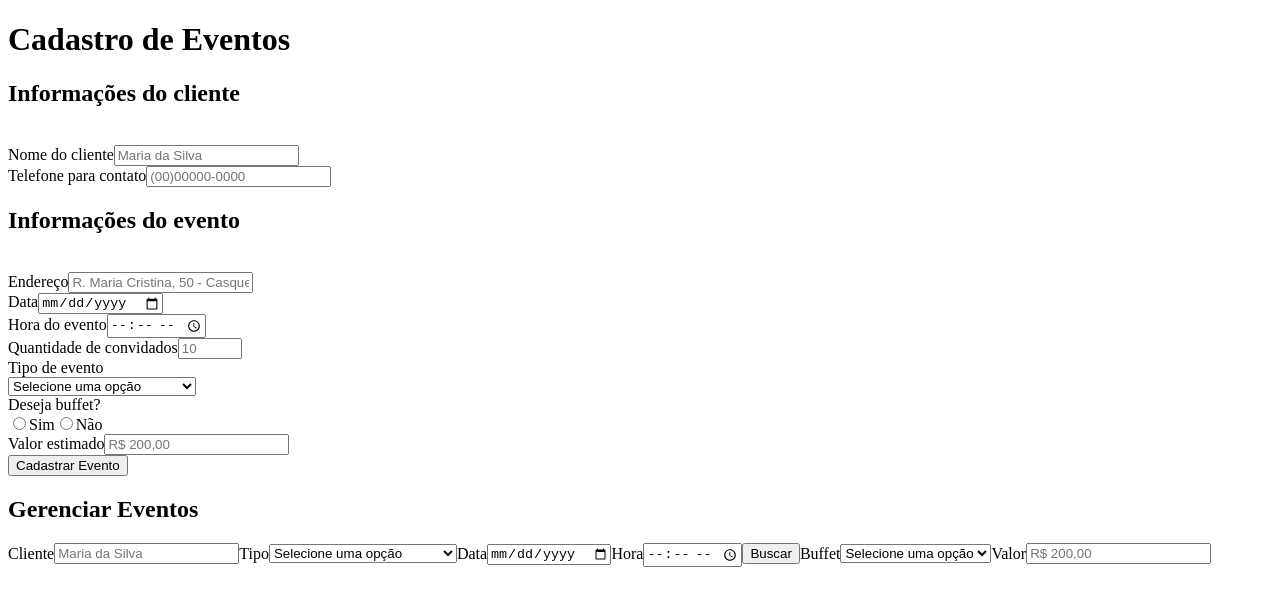
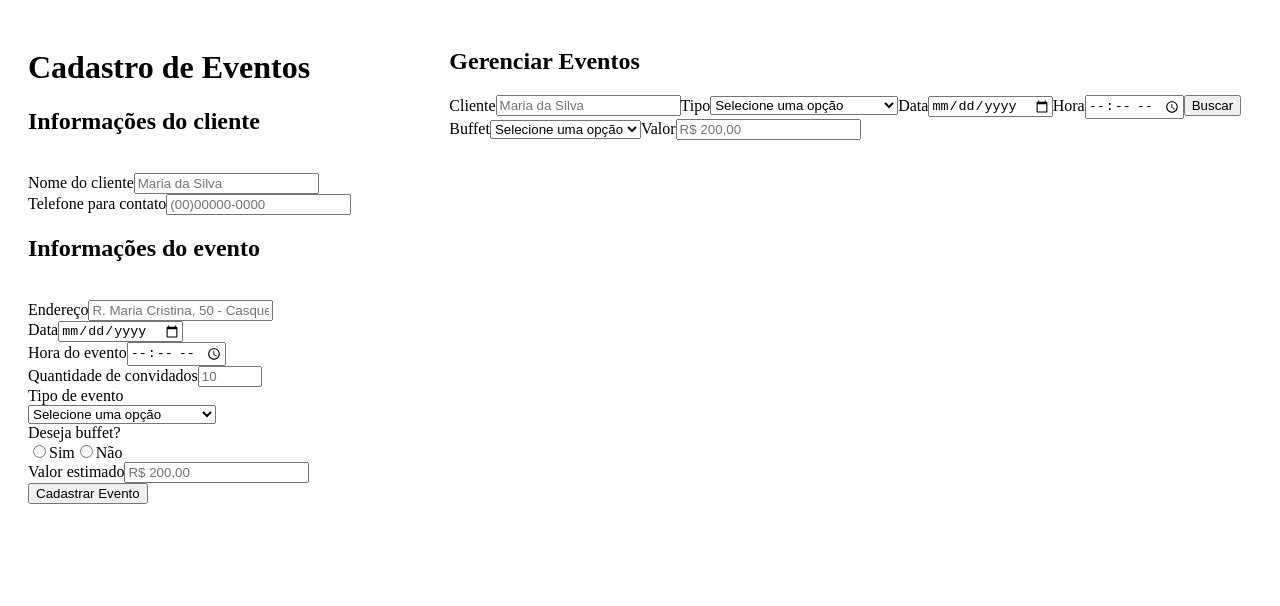
Before and after one commit to Isaavs04/SiteEventosReact, a React (Vite) app in the folder GestaoEventos/: page / in a window 1280 px wide. Shown: the top 606 px of the page. Built offline with nearby package versions, Linux system fonts and the light colour scheme.

Commit message:
Colunas sepradas com grid

```diff
--- a/GestaoEventos/src/App.css
+++ b/GestaoEventos/src/App.css
@@ -0,0 +1,16 @@
+.container-principal {
+  display: grid;
+  grid-template-columns: 1fr 2fr;
+  gap: 20px;
+  padding: 20px;
+}
+#Colocarcards {
+  display: grid;
+  grid-template-columns: repeat(3, 1fr);
+  gap: 15px;
+  margin-top: 20px;
+}
+#formEvento {
+  gap: 10px;
+  align-items: center;
+}
--- a/GestaoEventos/src/App.jsx
+++ b/GestaoEventos/src/App.jsx
@@ -11,8 +11,16 @@ function App() {
 
   return (
     <>
-    <CadastrarEvento />
-    <GerirEventos />
+    <div className="container-principal">
+      {/* Caixa da Esquerda */}
+      <div className="coluna-esquerda">
+        <CadastrarEvento />
+      </div>
+      {/* Caixa da Direita */}
+      <div className="coluna-direita">
+        <GerirEventos />
+      </div>
+    </div>
     </>
   )
 }
--- a/GestaoEventos/src/GerenciamentoEventos.jsx
+++ b/GestaoEventos/src/GerenciamentoEventos.jsx
@@ -1,6 +1,7 @@
 export function GerirEventos() {
     return (
         <>
+            <div id="segundaColuna">
                 <h2>Gerenciar Eventos</h2>
                 <div id="Cabecaclho">
                     <label>Cliente</label>
@@ -33,6 +34,8 @@ export function GerirEventos() {
                 <div id="Colocarcards">
 
                 </div>
+
+            </div>
         </>
     )
 }
```
Lines whose indentation alone changed are shown as unchanged.
